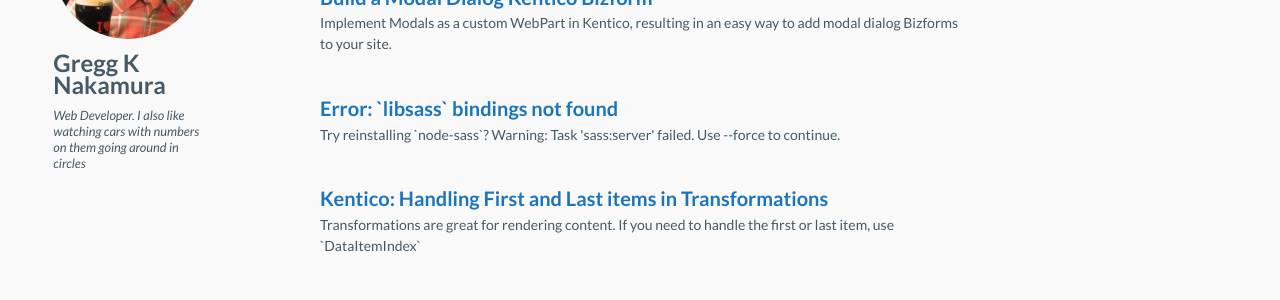
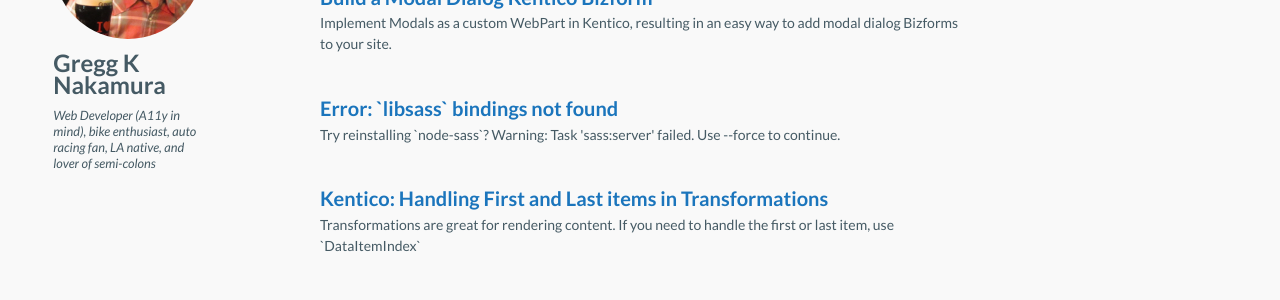
Before and after one commit to greggnakamura/greggnakamura.github.com, a Jekyll site: the page built from index.md, in a window 1280 px wide. Shown: the part 226-526 px from the top of the page. Built offline with Jekyll 4.4.1, drawn with Linux system fonts in a browser that asks for light colours; nearby versions of some CDN libraries.

Commit message:
Update bio

```diff
--- a/_config.yml
+++ b/_config.yml
@@ -28,7 +28,7 @@
 owner:
   name: Gregg K Nakamura
   avatar: me.jpg
-  bio: "Web Developer. I also like watching cars with numbers on them going around in circles"
+  bio: "Web Developer (A11y in mind), bike enthusiast, auto racing fan, LA native, and lover of semi-colons"
   email: gregg.nakamura@gmail.com
   disqus-shortname: greggknakamura
   twitter: greggnakamura
```
